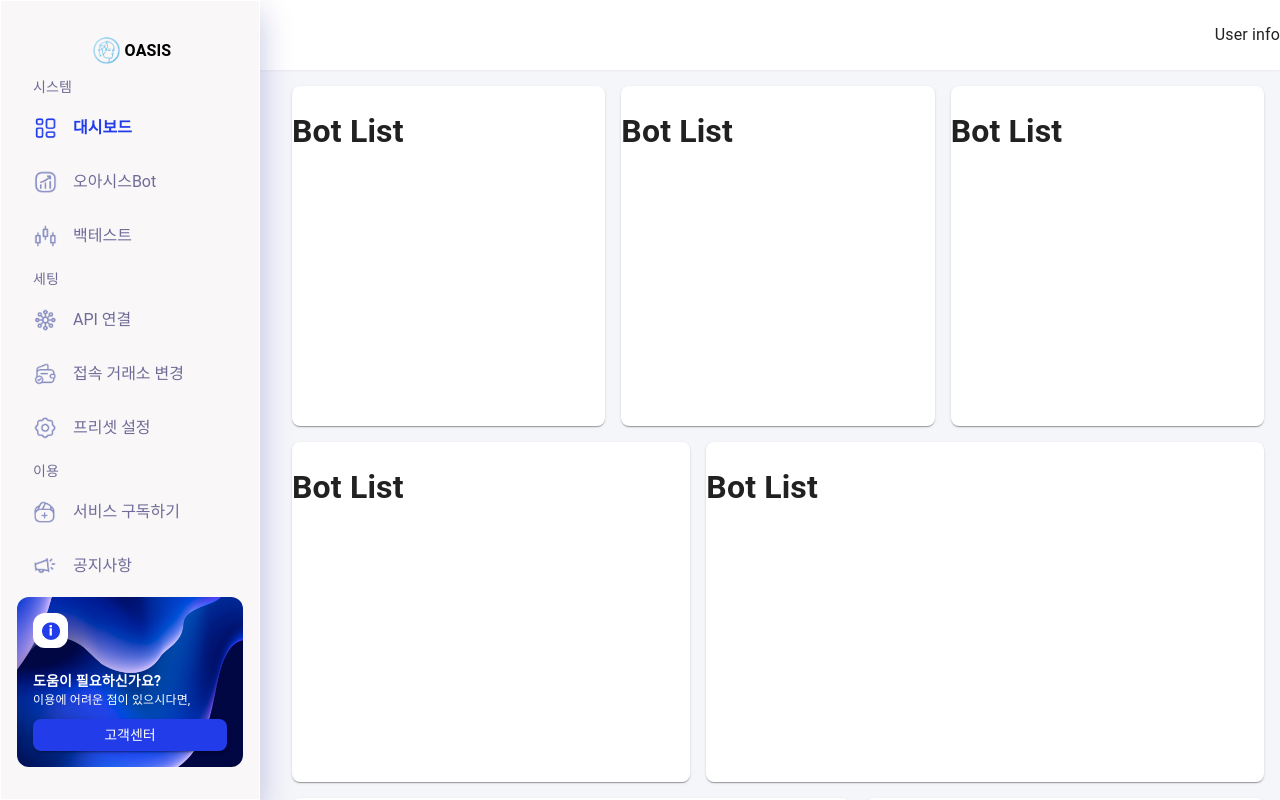
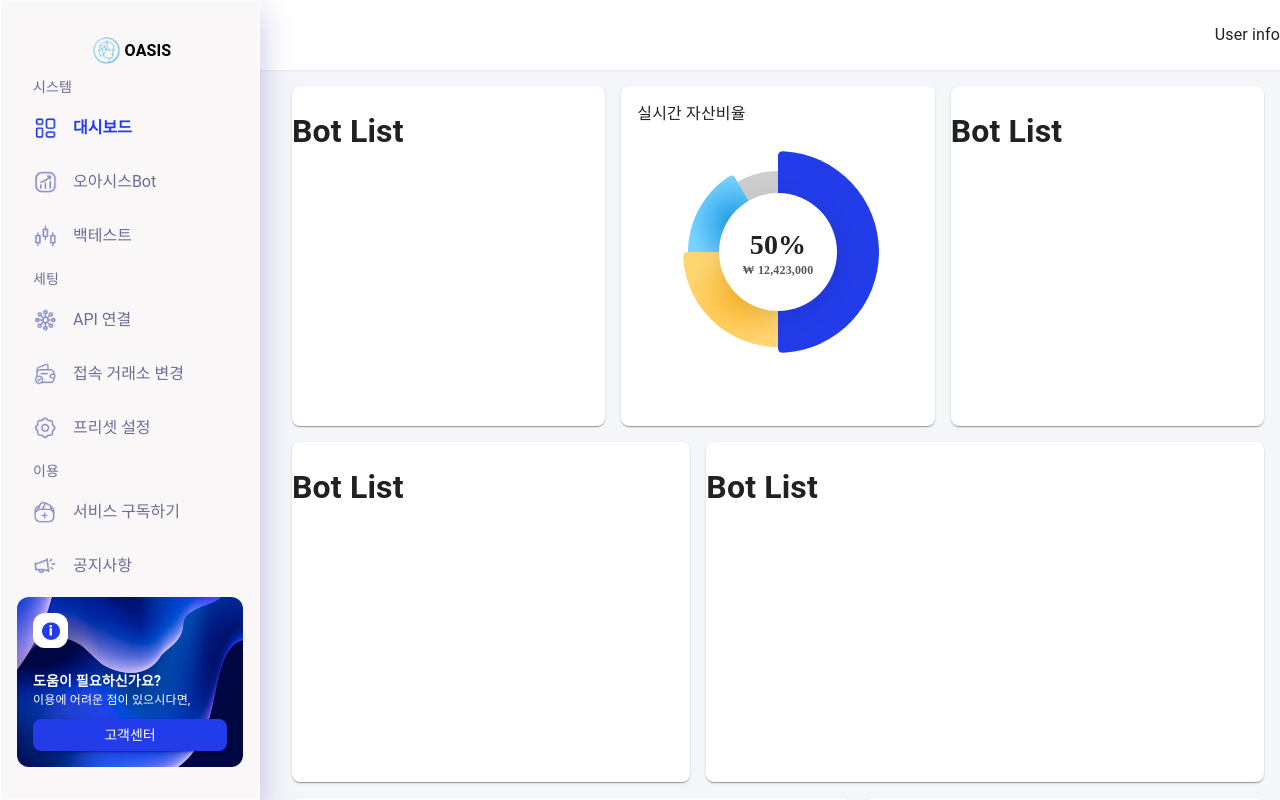
Before and after one commit to oasisbot24/cloud-fe, a Next.js app: page /dashboard in a window 1280 px wide. Shown: the top 800 px of the page. Built offline with nearby package versions, Linux system fonts and the light colour scheme; no server answers; a small style sheet from the web is missing; a web font is replaced by a local one.

Commit message:
FEAT: Dashboard 반영

```diff
--- /dev/null
+++ b/src/cards/CircleChartCard/index.tsx
@@ -0,0 +1,14 @@
+import { Box, Stack } from "@mui/material";
+import Card from "@/cards/Card";
+import CircleChart from "./CircleChart";
+
+export default function CircleChartCard() {
+  return (
+    <Card>
+      <Box className="p-4">실시간 자산비율</Box>
+      <Stack direction="row" className="justify-center mt-[-20px]">
+        <CircleChart />
+      </Stack>
+    </Card>
+  );
+}
--- a/src/pages/dashboard/index.tsx
+++ b/src/pages/dashboard/index.tsx
@@ -1,5 +1,6 @@
 import { Box, Stack } from "@mui/material";
 import BotListCard from "@/cards/BotListCard/index";
+import CircleChartCard from "@/cards/CircleChartCard/index";
 import Layout from "@/components/Layout";
 
 export default function Home() {
@@ -8,7 +9,7 @@ export default function Home() {
       <Stack className="gap-4">
         <Stack direction="row" className="gap-4 h-[340px]">
           <BotListCard />
-          <BotListCard />
+          <CircleChartCard />
           <BotListCard />
         </Stack>
         <Stack direction="row" className="gap-4 h-[340px]">
```
